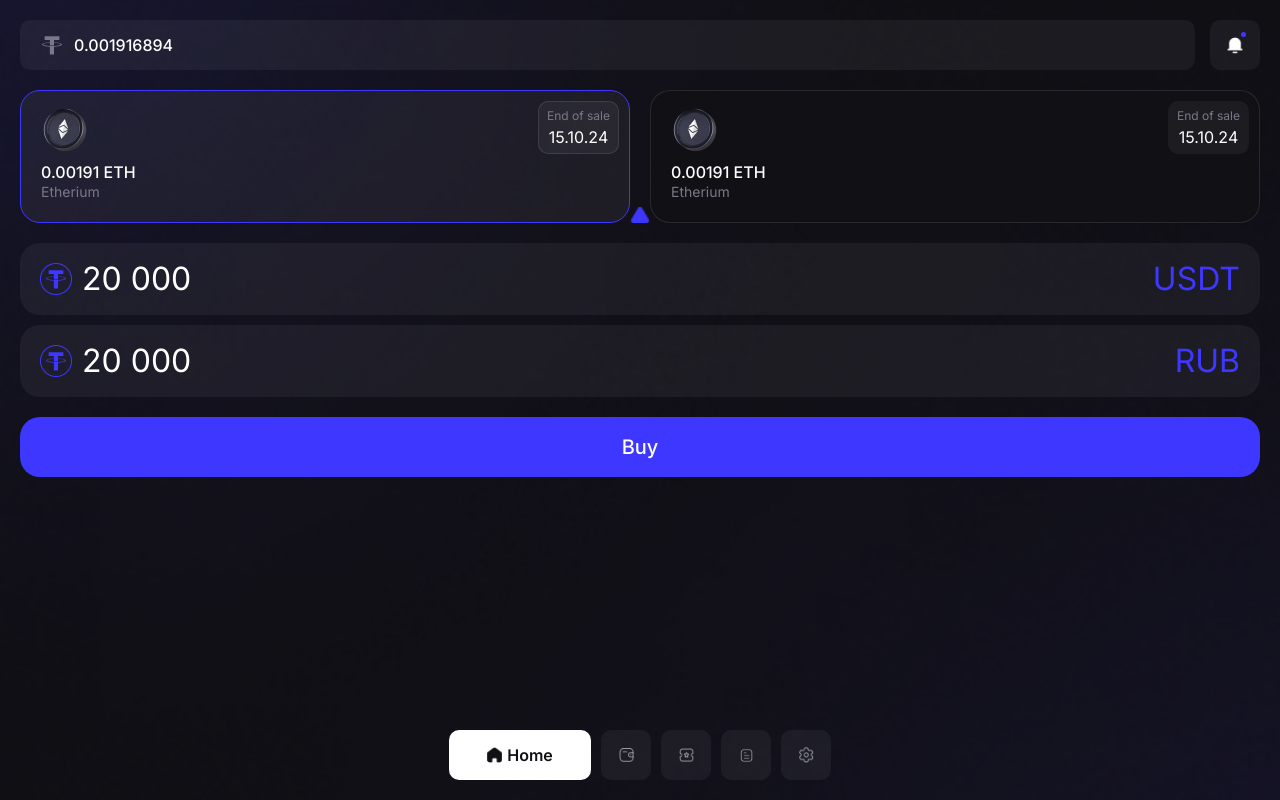
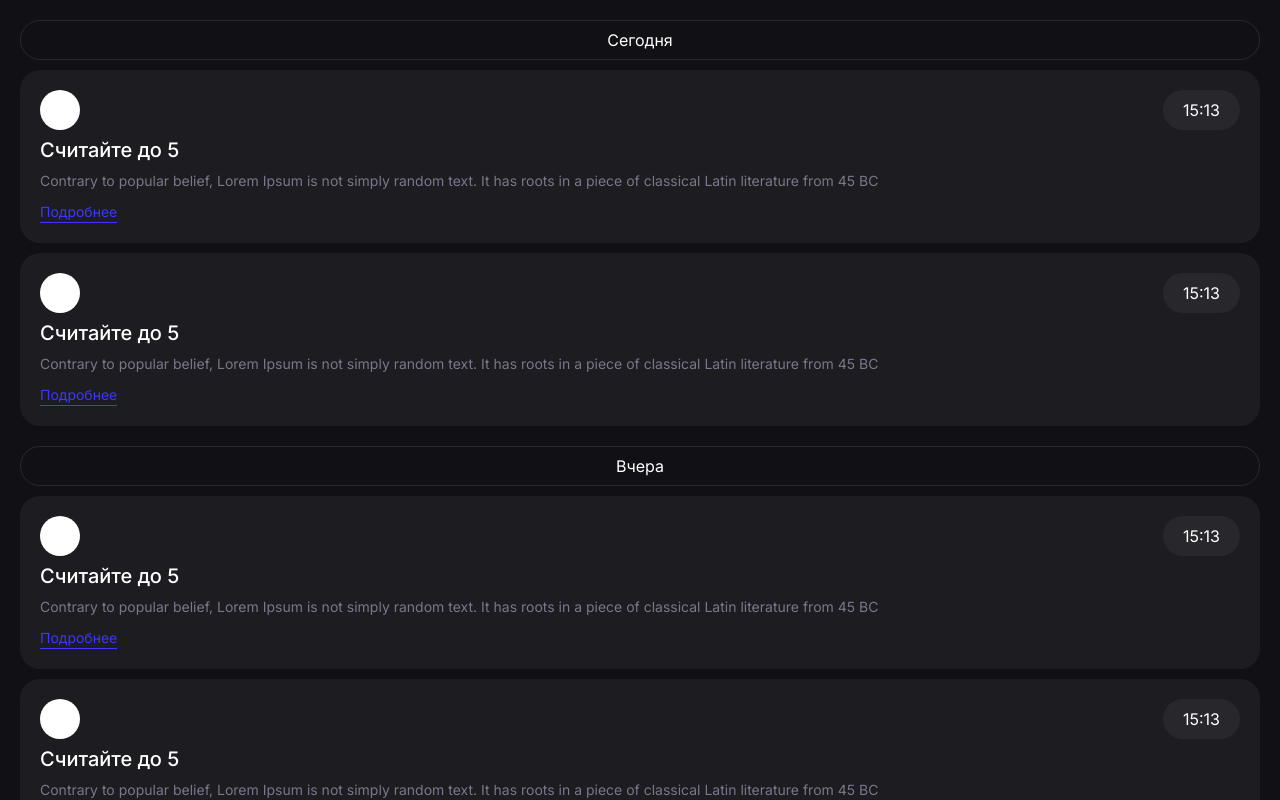
Before and after one commit to MaximKemmel/Exchange, a React (Vite) app in the folder exchange/: page /notifications in a window 1280 px wide. Built offline with nearby package versions, Linux system fonts and the light colour scheme.

Commit message:
Notifications

```diff
--- a/exchange/src/App.tsx
+++ b/exchange/src/App.tsx
@@ -1,13 +1,15 @@
 import { Route, Routes } from "react-router-dom";
-import "./App.css";
 import Start from "./pages/Start/Start";
 import Layout from "./pages/Layout/Layout";
+import Notifications from "./pages/Notifications/Notifications";
+import "./App.css";
 
 function App() {
   return (
     <Routes>
       <Route path="/" element={<Start />} />
       <Route path="/home" element={<Layout />} />
+      <Route path="/notifications" element={<Notifications />} />
       <Route path="*" element={<Layout />} />
     </Routes>
   );
--- a/exchange/src/pages/Home/Home.tsx
+++ b/exchange/src/pages/Home/Home.tsx
@@ -1,4 +1,5 @@
 import { useState } from "react";
+import { useNavigate } from "react-router-dom";
 
 import NotificationsImage from "../../assets/notification.png";
 import USDTImage from "../../assets/ic_usdt.png";
@@ -8,6 +9,7 @@ import TriangleImage from "../../assets/triangle.png";
 import "./home.css";
 
 const Home = () => {
+  const navigate = useNavigate();
   const [activeCard, setActiveCard] = useState(0);
 
   return (
@@ -17,7 +19,7 @@ const Home = () => {
           <img src={USDTImage} alt="" />
           <div className="count">0.001916894</div>
         </div>
-        <div className="container_block notifications">
+        <div className="container_block notifications" onClick={() => navigate("/notifications")}>
           <div className="icon">
             <img src={NotificationsImage} alt="" />
             <div className="indicator" />
--- /dev/null
+++ b/exchange/src/pages/Notifications/Notifications.tsx
@@ -0,0 +1,54 @@
+import "./notifications.css";
+
+const Notifications = () => {
+  return (
+    <div className="notifications_wrapper">
+      <div className="notifications_container">
+        <div className="day_container">
+          <div className="day">Сегодня</div>
+          <div className="notifications_list">
+            {...Array(2)
+              .fill(1)
+              .map((_value, _index) => (
+                <div className="notification">
+                  <div className="notification_header">
+                    <div className="icon" />
+                    <div className="time">15:13</div>
+                  </div>
+                  <div className="notification_title">Считайте до 5</div>
+                  <div className="notification_description">
+                    Contrary to popular belief, Lorem Ipsum is not simply random text. It has roots in a piece of classical
+                    Latin literature from 45 BC
+                  </div>
+                  <div className="more_info">Подробнее</div>
+                </div>
+              ))}
+          </div>
+        </div>
+        <div className="day_container">
+          <div className="day">Вчера</div>
+          <div className="notifications_list">
+            {...Array(4)
+              .fill(1)
+              .map((_value, _index) => (
+                <div className="notification">
+                  <div className="notification_header">
+                    <div className="icon" />
+                    <div className="time">15:13</div>
+                  </div>
+                  <div className="notification_title">Считайте до 5</div>
+                  <div className="notification_description">
+                    Contrary to popular belief, Lorem Ipsum is not simply random text. It has roots in a piece of classical
+                    Latin literature from 45 BC
+                  </div>
+                  <div className="more_info">Подробнее</div>
+                </div>
+              ))}
+          </div>
+        </div>
+      </div>
+    </div>
+  );
+};
+
+export default Notifications;
--- /dev/null
+++ b/exchange/src/pages/Notifications/notifications.css
@@ -0,0 +1,105 @@
+.notifications_wrapper {
+  padding: 20px;
+  padding-bottom: 0px;
+  width: 100wv;
+  height: 100vh;
+  display: flex;
+  flex-direction: column;
+  justify-content: start;
+  align-items: center;
+  font-family: "Inter", sans-serif;
+}
+
+.notifications_container {
+  width: 100%;
+  height: 100%;
+  overflow-y: auto;
+  display: flex;
+  flex-direction: column;
+  gap: 20px;
+  padding-bottom: 20px;
+}
+.day_container {
+  width: 100%;
+  display: flex;
+  flex-direction: column;
+  gap: 10px;
+}
+
+.day_container .day {
+  display: flex;
+  align-items: center;
+  justify-content: center;
+  width: 100%;
+  height: 40px;
+  border-radius: 20px;
+  border: 1px solid #ffffff1a;
+  color: #ffffff;
+  font-size: 16px;
+  font-weight: 400;
+}
+
+.day_container .notifications_list {
+  width: 100%;
+  display: flex;
+  flex-direction: column;
+  gap: 10px;
+}
+
+.day_container .notifications_list .notification {
+  width: 100%;
+  padding: 20px;
+  display: flex;
+  flex-direction: column;
+  gap: 10px;
+  background-color: #ffffff0d;
+  border-radius: 20px;
+}
+
+.day_container .notifications_list .notification .notification_header {
+  display: flex;
+  justify-content: space-between;
+  align-items: center;
+}
+
+.day_container .notifications_list .notification .notification_header .icon {
+  height: 40px;
+  width: 40px;
+  border-radius: 50px;
+  background-color: #ffffff;
+}
+
+.day_container .notifications_list .notification .notification_header .time {
+  height: 40px;
+  padding: 0px 20px;
+  display: flex;
+  align-items: center;
+  justify-content: center;
+  background-color: #ffffff0d;
+  border-radius: 20px;
+  color: #ffffff;
+  font-size: 16px;
+  font-weight: 400;
+}
+
+.day_container .notifications_list .notification .notification_title {
+  color: #ffffff;
+  font-size: 20px;
+  font-weight: 500;
+}
+
+.day_container .notifications_list .notification .notification_description {
+  color: #7b778a;
+  font-size: 14px;
+  line-height: 21px;
+  font-weight: 400;
+}
+
+.day_container .notifications_list .notification .more_info {
+  color: #3e37ff;
+  font-size: 14px;
+  line-height: 21px;
+  font-weight: 400;
+  width: max-content;
+  border-bottom: 1px solid #3e37ff;
+}
--- a/exchange/src/pages/Wallet/Wallet.tsx
+++ b/exchange/src/pages/Wallet/Wallet.tsx
@@ -4,6 +4,9 @@ import "./wallet.css";
 const Wallet = () => {
   return (
     <div className="container">
+      {...Array(50)
+        .fill(1)
+        .map((_value, _index) => (
           <div className="wallet_card">
             <div className="main_info">
               <img src={EtheriumImage} alt="" />
@@ -17,149 +20,7 @@ const Wallet = () => {
               <div className="date">15.10.24</div>
             </div>
           </div>
-      <div className="wallet_card">
-        <div className="main_info">
-          <img src={EtheriumImage} alt="" />
-          <div className="info">
-            <div className="count">0.00191 ETH</div>
-            <div className="currency">Etherium</div>
-          </div>
-        </div>
-        <div className="date_info">
-          <div className="end">Block end</div>
-          <div className="date">15.10.24</div>
-        </div>
-      </div>
-      <div className="wallet_card">
-        <div className="main_info">
-          <img src={EtheriumImage} alt="" />
-          <div className="info">
-            <div className="count">0.00191 ETH</div>
-            <div className="currency">Etherium</div>
-          </div>
-        </div>
-        <div className="date_info">
-          <div className="end">Block end</div>
-          <div className="date">15.10.24</div>
-        </div>
-      </div>
-      <div className="wallet_card">
-        <div className="main_info">
-          <img src={EtheriumImage} alt="" />
-          <div className="info">
-            <div className="count">0.00191 ETH</div>
-            <div className="currency">Etherium</div>
-          </div>
-        </div>
-        <div className="date_info">
-          <div className="end">Block end</div>
-          <div className="date">15.10.24</div>
-        </div>
-      </div>
-      <div className="wallet_card">
-        <div className="main_info">
-          <img src={EtheriumImage} alt="" />
-          <div className="info">
-            <div className="count">0.00191 ETH</div>
-            <div className="currency">Etherium</div>
-          </div>
-        </div>
-        <div className="date_info">
-          <div className="end">Block end</div>
-          <div className="date">15.10.24</div>
-        </div>
-      </div>
-      <div className="wallet_card">
-        <div className="main_info">
-          <img src={EtheriumImage} alt="" />
-          <div className="info">
-            <div className="count">0.00191 ETH</div>
-            <div className="currency">Etherium</div>
-          </div>
-        </div>
-        <div className="date_info">
-          <div className="end">Block end</div>
-          <div className="date">15.10.24</div>
-        </div>
-      </div>
-      <div className="wallet_card">
-        <div className="main_info">
-          <img src={EtheriumImage} alt="" />
-          <div className="info">
-            <div className="count">0.00191 ETH</div>
-            <div className="currency">Etherium</div>
-          </div>
-        </div>
-        <div className="date_info">
-          <div className="end">Block end</div>
-          <div className="date">15.10.24</div>
-        </div>
-      </div>
-      <div className="wallet_card">
-        <div className="main_info">
-          <img src={EtheriumImage} alt="" />
-          <div className="info">
-            <div className="count">0.00191 ETH</div>
-            <div className="currency">Etherium</div>
-          </div>
-        </div>
-        <div className="date_info">
-          <div className="end">Block end</div>
-          <div className="date">15.10.24</div>
-        </div>
-      </div>
-      <div className="wallet_card">
-        <div className="main_info">
-          <img src={EtheriumImage} alt="" />
-          <div className="info">
-            <div className="count">0.00191 ETH</div>
-            <div className="currency">Etherium</div>
-          </div>
-        </div>
-        <div className="date_info">
-          <div className="end">Block end</div>
-          <div className="date">15.10.24</div>
-        </div>
-      </div>
-      <div className="wallet_card">
-        <div className="main_info">
-          <img src={EtheriumImage} alt="" />
-          <div className="info">
-            <div className="count">0.00191 ETH</div>
-            <div className="currency">Etherium</div>
-          </div>
-        </div>
-        <div className="date_info">
-          <div className="end">Block end</div>
-          <div className="date">15.10.24</div>
-        </div>
-      </div>
-      <div className="wallet_card">
-        <div className="main_info">
-          <img src={EtheriumImage} alt="" />
-          <div className="info">
-            <div className="count">0.00191 ETH</div>
-            <div className="currency">Etherium</div>
-          </div>
-        </div>
-        <div className="date_info">
-          <div className="end">Block end</div>
-          <div className="date">15.10.24</div>
-        </div>
-      </div>
-      <div className="wallet_card">
-        <div className="main_info">
-          <img src={EtheriumImage} alt="" />
-          <div className="info">
-            <div className="count">0.00191 ETH</div>
-            <div className="currency">Etherium</div>
-          </div>
-        </div>
-        <div className="date_info">
-          <div className="end">Block end</div>
-          <div className="date">15.10.24</div>
-        </div>
-      </div>
+        ))}
     </div>
   );
 };
```
Lines whose indentation alone changed are shown as unchanged.
